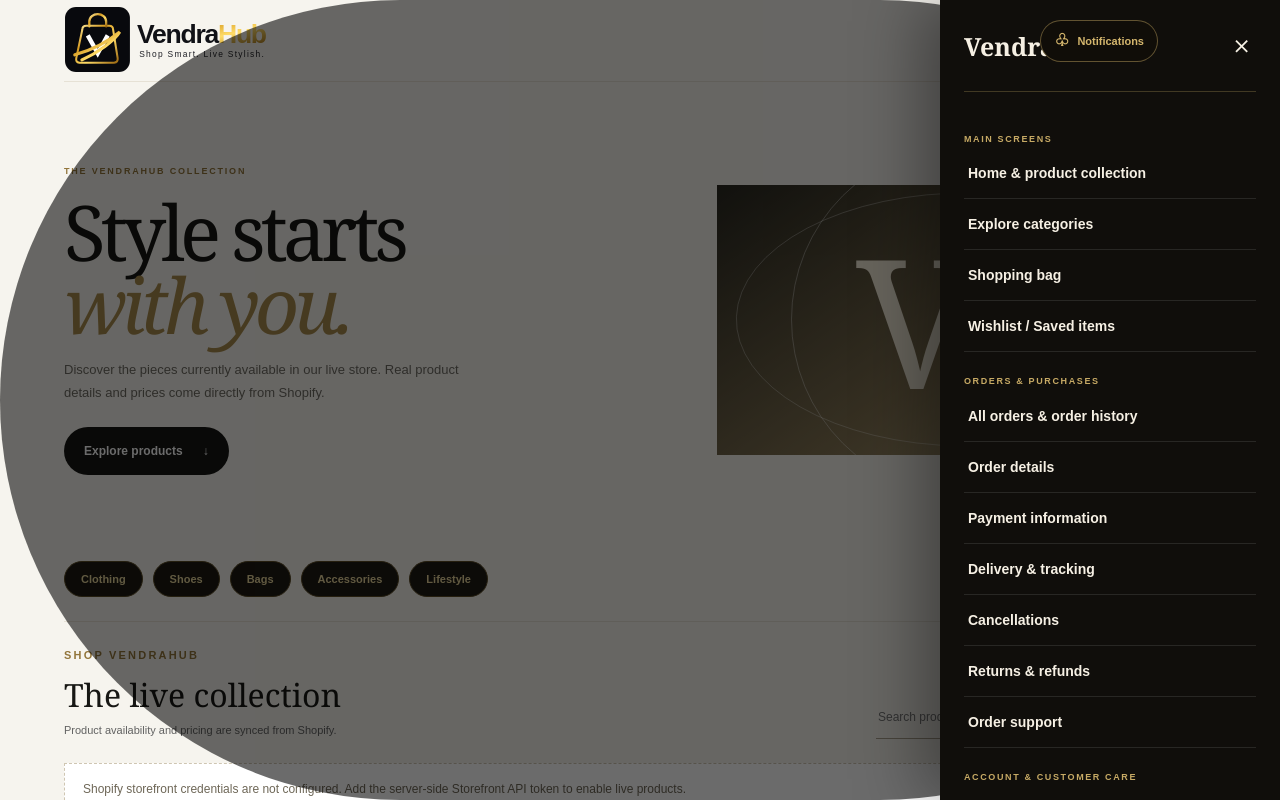
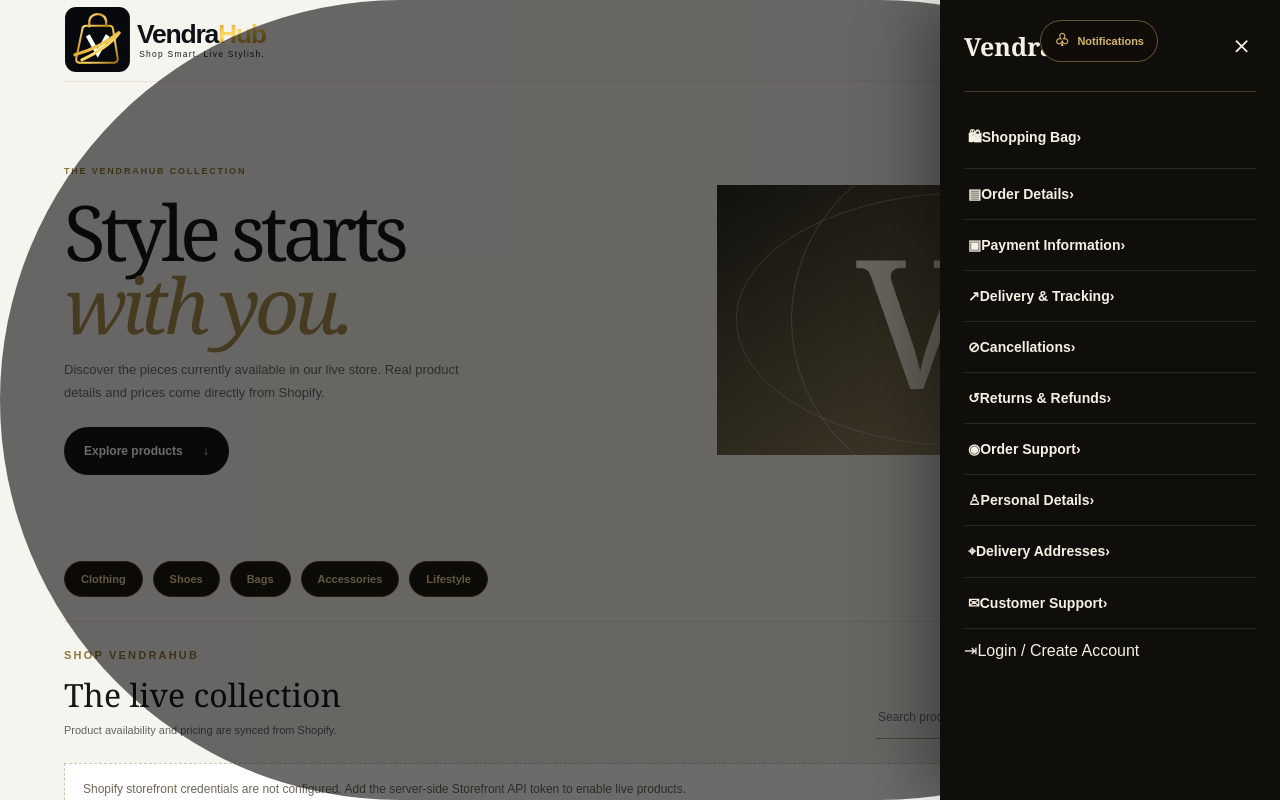
Before and after one commit to Vendrahub-1/VendraHub, a Next.js app: page / in a window 1280 px wide. Both pictures are taken after a click on the button "Open customer sidebar". Shown: the top 800 px of the page. Built offline with nearby package versions, Linux system fonts and the light colour scheme; no server answers.

Commit message:
Fix customer secondary sidebar navigation and auth actions

```diff
--- a/components/storefront/customer-sidebar.tsx
+++ b/components/storefront/customer-sidebar.tsx
@@ -2,70 +2,144 @@
 
 import { useEffect, useState } from 'react';
 import Link from 'next/link';
-import { useRouter } from 'next/navigation';
+import { usePathname, useRouter } from 'next/navigation';
 import { createClient } from '@/lib/supabase/client';
+
+const secondaryLinks = [
+  { href: '/customer/cart', label: 'Shopping Bag', icon: '🛍' },
+  { href: '/customer/orders#order-details', label: 'Order Details', icon: '▤' },
+  { href: '/customer/orders#payment-information', label: 'Payment Information', icon: '▣' },
+  { href: '/customer/orders#delivery-tracking', label: 'Delivery & Tracking', icon: '↗' },
+  { href: '/customer/orders#cancellations', label: 'Cancellations', icon: '⊘' },
+  { href: '/customer/orders#returns-refunds', label: 'Returns & Refunds', icon: '↺' },
+  { href: '/customer/orders#order-support', label: 'Order Support', icon: '◉' },
+  { href: '/customer/account#profile', label: 'Personal Details', icon: '♙' },
+  { href: '/customer/account#addresses', label: 'Delivery Addresses', icon: '⌖' },
+  { href: '/customer/account#support', label: 'Customer Support', icon: '✉' },
+];
 
 export default function CustomerSidebar() {
   const [open, setOpen] = useState(false);
-  const [signedIn, setSignedIn] = useState(false);
+  const [signedIn, setSignedIn] = useState<boolean | null>(null);
   const [busy, setBusy] = useState(false);
+  const [signOutError, setSignOutError] = useState('');
   const router = useRouter();
+  const pathname = usePathname();
 
   useEffect(() => {
     const supabase = createClient();
-    supabase.auth.getUser().then(({ data }) => setSignedIn(Boolean(data.user)));
-    const { data: listener } = supabase.auth.onAuthStateChange((_event, session) => setSignedIn(Boolean(session?.user)));
-    return () => listener.subscription.unsubscribe();
+    let mounted = true;
+
+    supabase.auth.getUser().then(({ data, error }) => {
+      if (mounted) setSignedIn(!error && Boolean(data.user));
+    }).catch(() => {
+      if (mounted) setSignedIn(false);
+    });
+
+    const { data: listener } = supabase.auth.onAuthStateChange((_event, session) => {
+      if (mounted) setSignedIn(Boolean(session?.user));
+    });
+
+    return () => {
+      mounted = false;
+      listener.subscription.unsubscribe();
+    };
   }, []);
+
+  useEffect(() => {
+    if (!open) return;
+    function onKeyDown(event: KeyboardEvent) {
+      if (event.key === 'Escape') setOpen(false);
+    }
+    window.addEventListener('keydown', onKeyDown);
+    return () => window.removeEventListener('keydown', onKeyDown);
+  }, [open]);
 
   function closeMenu() {
     setOpen(false);
+    setSignOutError('');
   }
 
   async function signOut() {
+    if (busy) return;
     setBusy(true);
+    setSignOutError('');
     const supabase = createClient();
     const { error } = await supabase.auth.signOut();
     setBusy(false);
-    if (!error) {
-      setSignedIn(false);
-      closeMenu();
-      router.refresh();
+
+    if (error) {
+      setSignOutError('We could not log you out. Please try again.');
+      return;
     }
+
+    setSignedIn(false);
+    closeMenu();
+    router.refresh();
   }
 
   return (
     <div className="vh-customer-menu">
-      <button type="button" className="vh-customer-menu-trigger" aria-label="Open customer sidebar" aria-expanded={open} aria-controls="vh-customer-sidebar" onClick={() => setOpen(value => !value)}>☰</button>
+      <button
+        type="button"
+        className="vh-customer-menu-trigger"
+        aria-label="Open customer sidebar"
+        aria-expanded={open}
+        aria-controls="vh-customer-sidebar"
+        onClick={() => setOpen(value => !value)}
+      >
+        ☰
+      </button>
+
       {open && <button type="button" className="vh-customer-menu-backdrop" aria-label="Close sidebar" onClick={closeMenu} />}
-      <aside id="vh-customer-sidebar" className={open ? 'vh-customer-sidebar is-open' : 'vh-customer-sidebar'} aria-label="Customer sidebar" aria-hidden={!open}>
-        <div className="vh-customer-sidebar-head"><strong>VendraHub</strong><button type="button" onClick={closeMenu} aria-label="Close sidebar">×</button></div>
-        <nav aria-label="Customer screen navigation">
-          <p className="vh-customer-sidebar-label">MAIN SCREENS</p>
-          <Link href="/customer" onClick={closeMenu}>Home & product collection</Link>
-          <Link href="/customer/categories" onClick={closeMenu}>Explore categories</Link>
-          <Link href="/customer/cart" onClick={closeMenu}>Shopping bag</Link>
-          <Link href="/customer/wishlist" onClick={closeMenu}>Wishlist / Saved items</Link>
-          <p className="vh-customer-sidebar-label">ORDERS & PURCHASES</p>
-          <Link href="/customer/orders" onClick={closeMenu}>All orders & order history</Link>
-          <Link href="/customer/orders#order-details" onClick={closeMenu}>Order details</Link>
-          <Link href="/customer/orders#payment-information" onClick={closeMenu}>Payment information</Link>
-          <Link href="/customer/orders#delivery-tracking" onClick={closeMenu}>Delivery & tracking</Link>
-          <Link href="/customer/orders#cancellations" onClick={closeMenu}>Cancellations</Link>
-          <Link href="/customer/orders#returns-refunds" onClick={closeMenu}>Returns & refunds</Link>
-          <Link href="/customer/orders#order-support" onClick={closeMenu}>Order support</Link>
-          <p className="vh-customer-sidebar-label">ACCOUNT & CUSTOMER CARE</p>
-          <Link href="/customer/account" onClick={closeMenu}>Account overview</Link>
-          <Link href="/customer/account#profile" onClick={closeMenu}>Personal details</Link>
-          <Link href="/customer/account#addresses" onClick={closeMenu}>Delivery addresses</Link>
-          <Link href="/customer/account#support" onClick={closeMenu}>Customer support</Link>
-          {!signedIn && <>
-            <p className="vh-customer-sidebar-label">SIGN IN</p>
-            <Link href="/customer/login" onClick={closeMenu}>Login</Link>
-            <Link href="/customer/login?mode=signup" onClick={closeMenu}>Create an account</Link>
-          </>}
+
+      <aside
+        id="vh-customer-sidebar"
+        className={open ? 'vh-customer-sidebar is-open' : 'vh-customer-sidebar'}
+        aria-label="Customer shortcuts"
+        aria-hidden={!open}
+        inert={!open}
+      >
+        <div className="vh-customer-sidebar-head">
+          <strong>VendraHub</strong>
+          <button type="button" onClick={closeMenu} aria-label="Close sidebar">×</button>
+        </div>
+
+        <nav aria-label="Secondary customer navigation">
+          {secondaryLinks.map(item => {
+            const targetPath = item.href.split('#')[0];
+            const active = pathname === targetPath;
+            return (
+              <Link
+                href={item.href}
+                key={item.href}
+                onClick={closeMenu}
+                aria-current={active ? 'page' : undefined}
+                className={active ? 'is-active' : undefined}
+              >
+                <span className="vh-customer-sidebar-icon" aria-hidden="true">{item.icon}</span>
+                <span>{item.label}</span>
+                <span className="vh-customer-sidebar-arrow" aria-hidden="true">›</span>
+              </Link>
+            );
+          })}
         </nav>
-        {signedIn && <button type="button" className="vh-customer-sidebar-logout" onClick={signOut} disabled={busy}>{busy ? 'Signing out…' : 'Log out'}</button>}
+
+        {signedIn === null ? (
+          <div className="vh-customer-sidebar-auth-placeholder" aria-label="Checking account status" />
+        ) : signedIn ? (
+          <button type="button" className="vh-customer-sidebar-auth" onClick={signOut} disabled={busy}>
+            <span aria-hidden="true">↪</span>
+            <span>{busy ? 'Logging out…' : 'Logout'}</span>
+          </button>
+        ) : (
+          <Link className="vh-customer-sidebar-auth" href="/customer/login" onClick={closeMenu}>
+            <span aria-hidden="true">⇥</span>
+            <span>Login / Create Account</span>
+          </Link>
+        )}
+
+        {signOutError && <p className="vh-customer-sidebar-error" role="alert">{signOutError}</p>}
       </aside>
     </div>
   );
```
